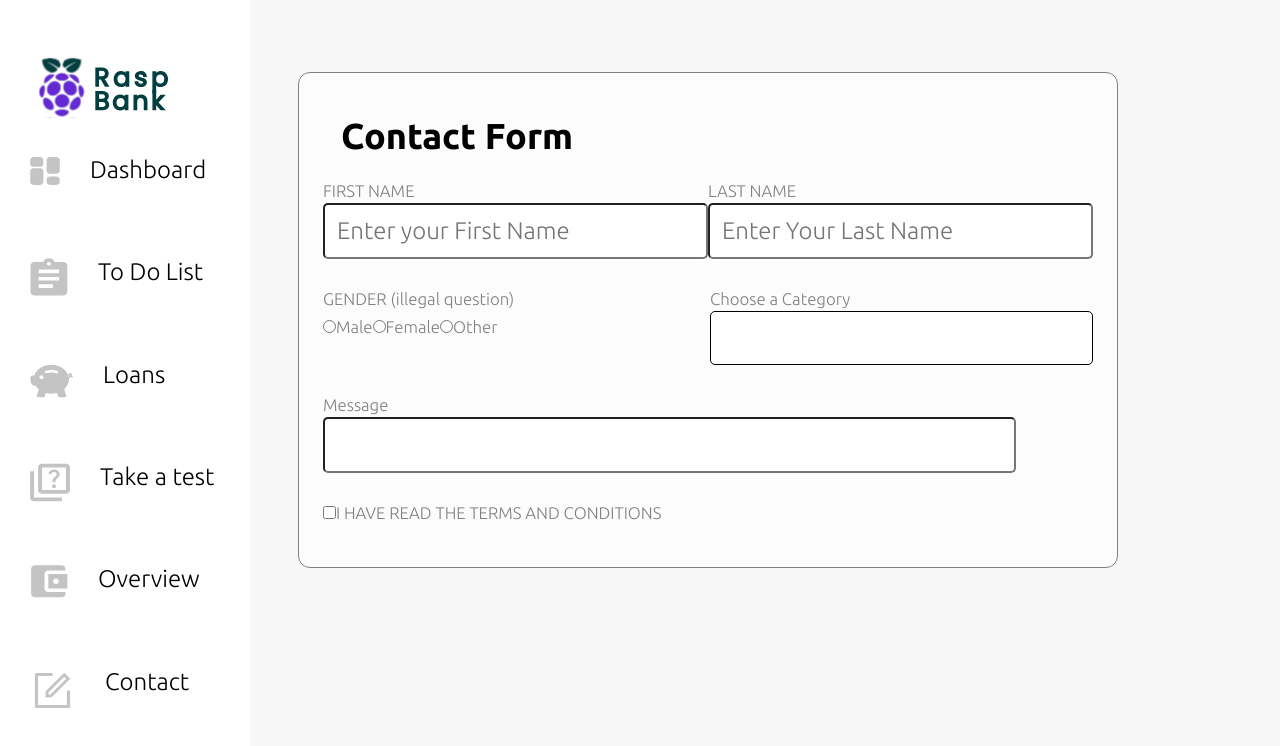
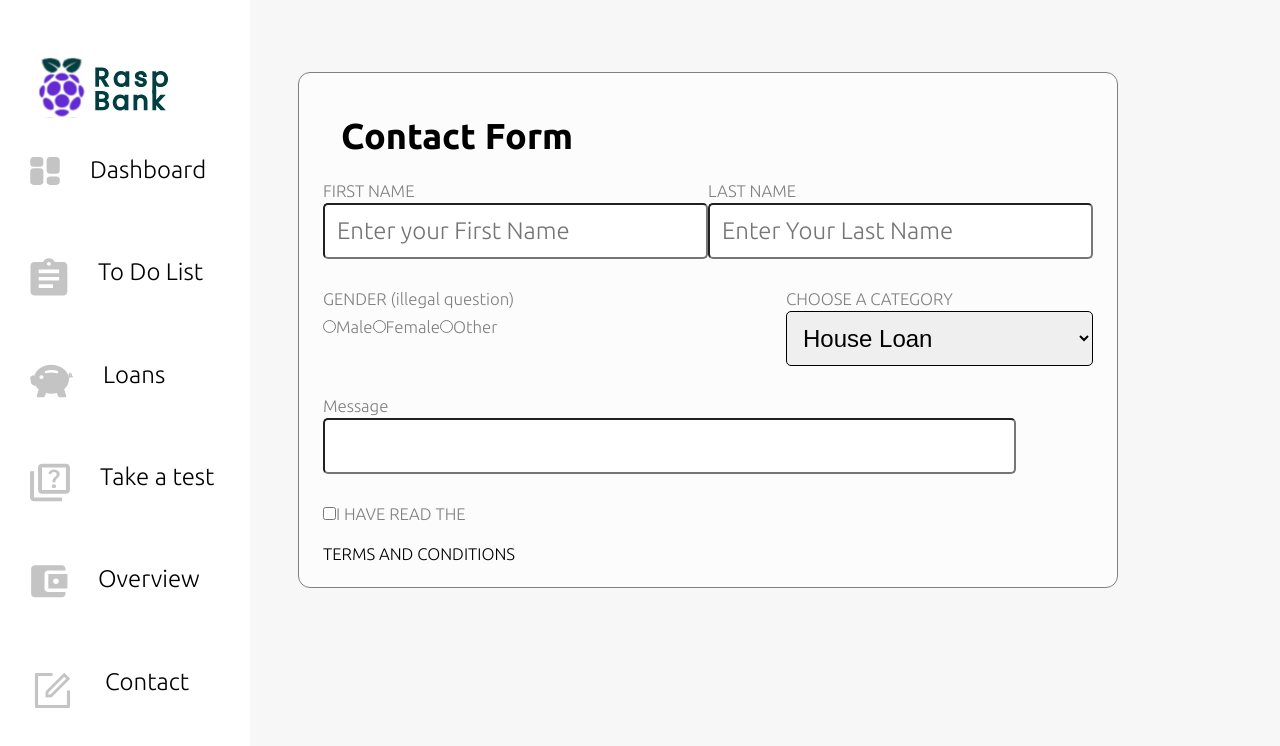
Before and after one commit to Judithlourde/Dashboard, a Vue app: page /contact-form in a window 1280 px wide. Shown: the top 746 px of the page. Built offline with nearby package versions, Linux system fonts and the light colour scheme.

Commit message:
dashboard shows most components

```diff
--- a/src/components/ContactForm.vue
+++ b/src/components/ContactForm.vue
@@ -28,13 +28,7 @@
                         </div>
                     </div>
                     <div>
-                        <label for="categories">Choose a Category</label> <br>
-                        <input class="form__element--categories" list="bank-services" name="categories">
-                        <datalist class ="form__element--categories" id="bank-services">
-                            <option value="House loan" />
-                            <option value="Car loan" />
-                            <option value="Soul loan" />
-                        </datalist>
+                        <Loans />
                     </div>
 
                 </div>
@@ -48,8 +42,8 @@
 
                 <div class="form__element form__element--conditions">
                     <div>
-                        <input type="checkbox">
-                        <label for="">I HAVE READ THE TERMS AND CONDITIONS</label>
+                        <input type="checkbox" name="terms">
+                        <label for="terms">I HAVE READ THE <span><a href="">TERMS AND CONDITIONS</a></span> </label>
                     </div>
                 </div>
             </fieldset>
@@ -58,9 +52,12 @@
 </template>
 
 <script>
-// import { defineComponent } from '@vue/composition-api'
+import Loans from './Loans.vue'
 
 export default {
+    components: {
+        Loans
+    },
     data() {
         return {
         firstName:'',
@@ -73,11 +70,12 @@ export default {
 }
 </script>
 
-<style scoped>
+<style>
     .contact-container {
         background: #f7f7f8;
         height: 100%;
         padding-top: 1em;
+
     }
     .form {
         width: 90%;
@@ -87,6 +85,7 @@ export default {
         background: #fcfcfc;
         border: 1px solid gray;
         border-radius: 0.5em;
+
     }
     .form__header {
         margin: 0.5em;
@@ -96,10 +95,16 @@ export default {
         flex-flow: row nowrap;
         justify-content: space-between;
     }
+    .form__element input,
+    .form__element label {
+        font-size: 1.5rem;
+    }
+
     .form__element--condtitions {
         display: block;
     }
     .form__element--categories {
+        font-size: 1.5rem;
         border: 1px solid black;
     }
     .form__element--message input {
@@ -111,7 +116,8 @@ export default {
         color: gray;
 
     }
-    .form__element input {
+    .form__element input,
+    .form__element select {
         padding: 0.5em;
         border-style: 1px solid black;
         border-radius: 5px;
--- a/src/components/DashboardHome.vue
+++ b/src/components/DashboardHome.vue
@@ -5,19 +5,19 @@
                 <Todolist />
             </div>
             <div class="container__main--slideShow">
-                <RouterLink :to="{ name: 'features' }">Features of this Bank</RouterLink>
+                <SlideShow />
                 <!-- <SlideShow /> -->
             </div>
             <div class="container__main--sortTable">
-                <RouterLink :to="{ name: 'transaction' }">Customer Details</RouterLink>
+                <SortTableContent />
                 <!-- <SortTableContent />     -->
             </div>
             <div class="container__main--quizApp">
-                <RouterLink :to="{ name: 'quiz' }">Quiz App</RouterLink>
+                <QuizApp />
                 <!-- <QuizApp /> -->
             </div>
             <div class="container__main--contactForm">
-                <RouterLink :to="{ name: 'contact' }">Contact Us</RouterLink>
+                <ContactForm />
             </div>
         </section>
     <!-- </section> -->
@@ -27,14 +27,14 @@
 <script>
     import Todolist from '../components/Todolist.vue';
     import SortTableContent from '../components/SortTableContent.vue';
-    // import SlideShow from '../components/SlideShow.vue';
-    // import QuizApp from '../components/QuizApp.vue';
+    import SlideShow from '../components/SlideShow.vue';
+    import QuizApp from '../components/QuizApp.vue';
     export default {
         components: {
             Todolist,
             SortTableContent,
-            // SlideShow
-            // QuizApp
+            SlideShow,
+            QuizApp
 
         },
     }
--- /dev/null
+++ b/src/components/Loans.vue
@@ -0,0 +1,20 @@
+<template>
+    <label for="categories">CHOOSE A CATEGORY</label> <br>
+    <select class ="form__element--categories" id="bank-services">
+        <option value="house">House Loan</option>
+        <option value="car">Car loan</option>
+        <option value="boat">Boat loan</option>
+        <option value="vacationhome">Vacation Home loan</option>
+        <option value="soul">Soul loan (experimental)</option>
+    </select>
+</template>
+
+<script>
+export default {
+
+}
+</script>
+
+<style>
+
+</style>
```
